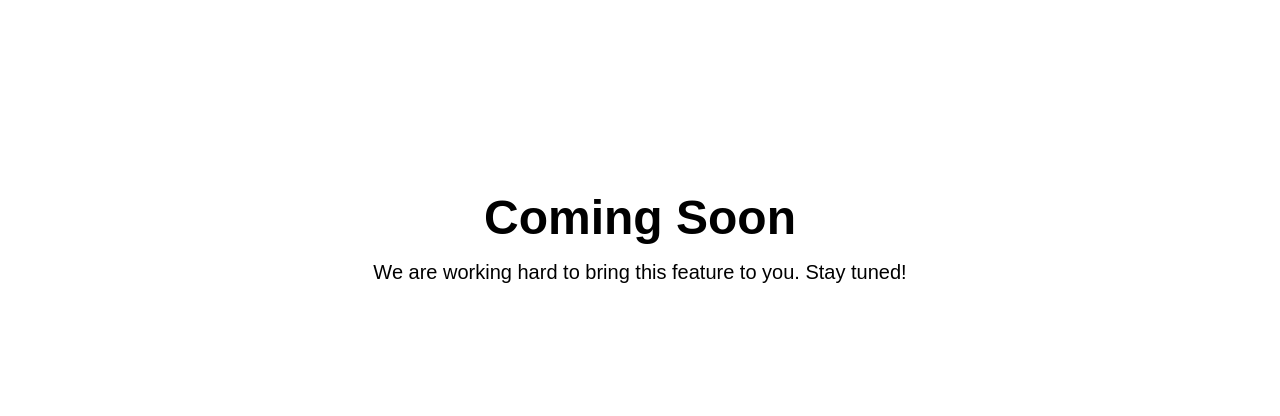
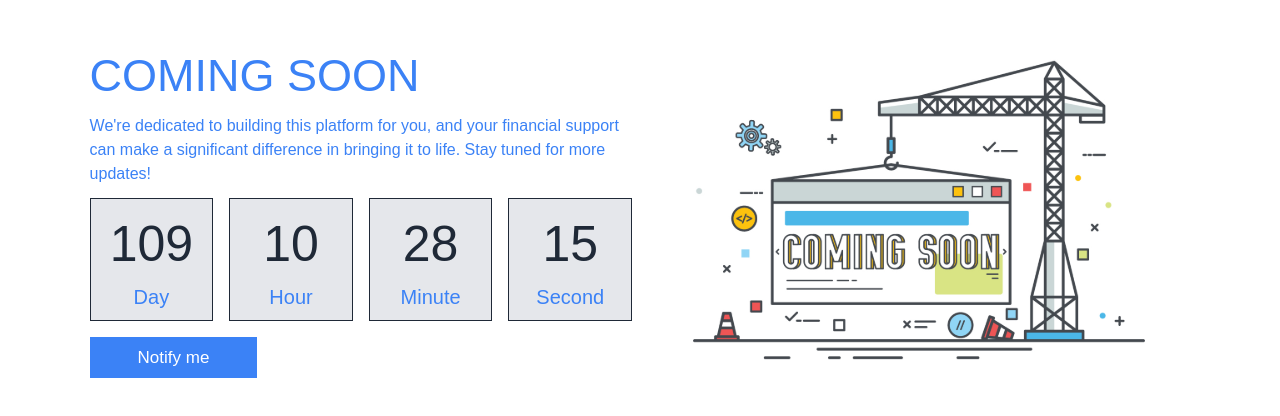
Before and after one commit to iyanuloluwa-Miracle/civictech_fellowship, a Vue app: page /comingsoon in a window 1280 px wide. Shown: the part 160-576 px from the top of the page. Built offline with nearby package versions, Linux system fonts and the light colour scheme; a web font is replaced by a local one.

Commit message:
:sparkles: feat:coming soon ui redesign

```diff
--- a/src/page/ComingSoon.vue
+++ b/src/page/ComingSoon.vue
@@ -1,16 +1,98 @@
 <template>
-    <div class="flex flex-col items-center justify-center h-screen">
-        <h1 class="text-5xl font-bold">Coming Soon</h1>
-        <p class="text-xl mt-4">We are working hard to bring this feature to you. Stay tuned!</p>
+    <div class="flex items-center flex-wrap py-5 px-[7%] min-h-screen gap-4 pb-20">
+        <div class="flex-1 min-w-[400px]">
+            <h3 class="text-[45px] uppercase text-blue-500">Coming Soon</h3>
+
+            <p class="py-1 text-blue-500">
+                We're dedicated to building this platform for you, and your financial support can make a significant
+                difference in bringing it to life. Stay tuned for more updates!
+            </p>
+
+            <div class="flex gap-4 py-2">
+                <div class="flex-1 p-2 bg-gray-200 border border-gray-800 text-center">
+                    <h3 class="text-[50px] text-gray-800">{{ days }}</h3>
+                    <span class="text-blue-500 text-[20px]">Day</span>
+                </div>
+
+                <div class="flex-1 p-2 bg-gray-200 border border-gray-800 text-center">
+                    <h3 class="text-[50px] text-gray-800">{{ hours }}</h3>
+                    <span class="text-blue-500 text-[20px]">Hour</span>
+                </div>
+
+                <div class="flex-1 p-2 bg-gray-200 border border-gray-800 text-center">
+                    <h3 class="text-[50px] text-gray-800">{{ minutes }}</h3>
+                    <span class="text-blue-500 text-[20px]">Minute</span>
+                </div>
+
+                <div class="flex-1 p-2 bg-gray-200 border border-gray-800 text-center">
+                    <h3 class="text-[50px] text-gray-800">{{ seconds }}</h3>
+                    <span class="text-blue-500 text-[20px]">Second</span>
+                </div>
+            </div>
+
+            <a href="#"
+                class="inline-block py-2 px-12 mt-2 text-[17px] bg-blue-500 text-white transition-all hover:tracking-wider">
+                Notify me
+            </a>
+        </div>
+
+        <div class="flex-1 min-w-[400px]">
+            <img src="../assets/pageconstruction.svg" alt="coming-soon image" class="w-full" />
+        </div>
     </div>
 </template>
 
-<script>
-export default {
-    name: 'ComingSoon',
+<script setup>
+import { ref, onMounted } from 'vue';
+
+const days = ref(0);
+const hours = ref(0);
+const minutes = ref(0);
+const seconds = ref(0);
+
+const countDate = new Date('Dec 1, 2024 00:00:00').getTime();
+
+const countDown = () => {
+  const now = new Date().getTime();
+  const gap = countDate - now;
+
+  const second = 1000;
+  const minute = second * 60;
+  const hour = minute * 60;
+  const day = hour * 24;
+
+  days.value = Math.floor(gap / day);
+  hours.value = Math.floor((gap % day) / hour);
+  minutes.value = Math.floor((gap % hour) / minute);
+  seconds.value = Math.floor((gap % minute) / second);
 };
+
+onMounted(() => {
+  countDown();
+  setInterval(countDown, 1000);
+});
 </script>
 
 <style scoped>
-/* Add your styles here */
+@media (max-width: 500px) {
+  .container .title {
+    font-size: 35px;
+  }
+
+  .container .content p {
+    font-size: 14px;
+  }
+
+  .container .content .count-down {
+    gap: 5px;
+  }
+
+  .container .content .count-down h3 {
+    font-size: 30px;
+  }
+
+  .container .content .count-down span {
+    font-size: 15px;
+  }
+}
 </style>
--- a/src/sections/aboutUs.vue
+++ b/src/sections/aboutUs.vue
@@ -15,9 +15,14 @@
                     addressed swiftly and transparently. Together, we can protect our planet and build a sustainable
                     future.
                 </p>
-                <Button
-                    class="bg-[#228B22] text-white font-semibold py-3 px-8 rounded-md shadow-md hover:bg-[#1b7028] transition-colors duration-300">Learn
-                    More</Button>
+
+                <router-link to="/comingsoon">
+                    <Button
+                        class="bg-[#228B22] text-white font-semibold py-3 px-8 rounded-md shadow-md hover:bg-[#1b7028] transition-colors duration-300">Learn
+                        More</Button>
+
+                </router-link>
+
             </div>
 
             <div class="flex-shrink-0 w-full lg:w-auto">
```
Also changed, not shown: src/assets/pageconstruction.svg (added).
